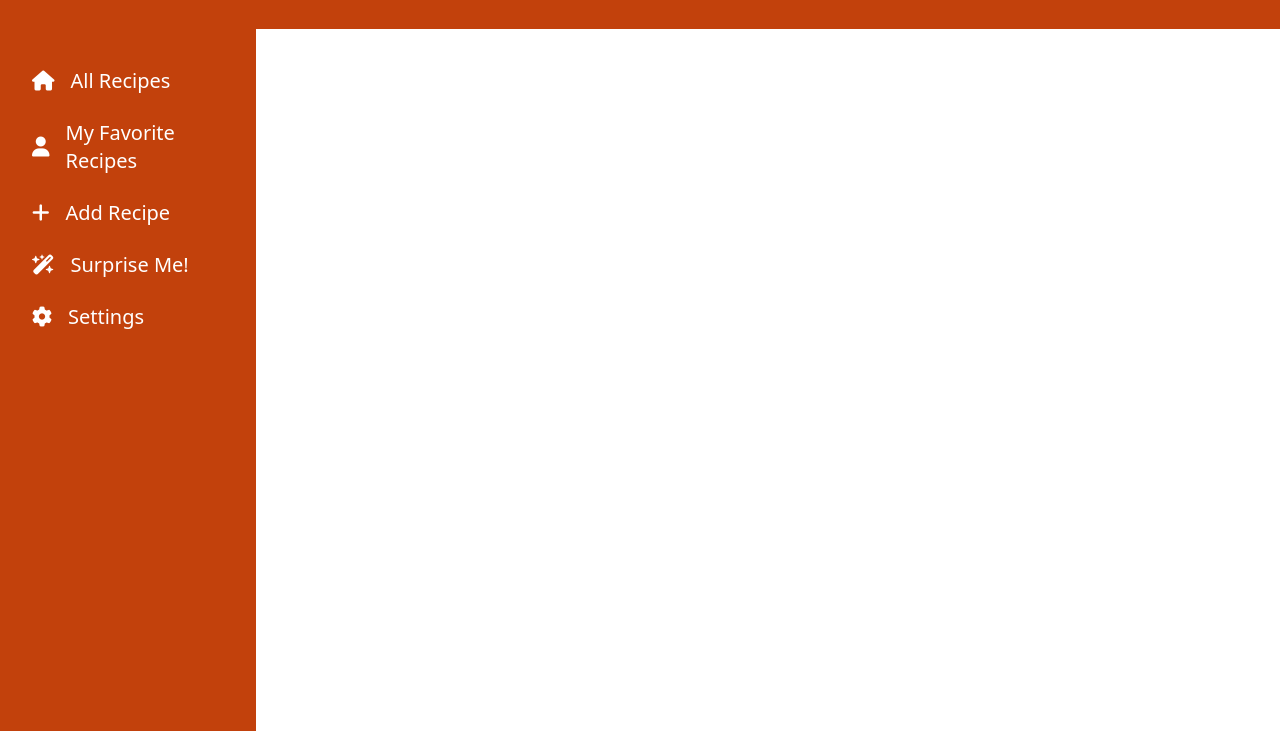
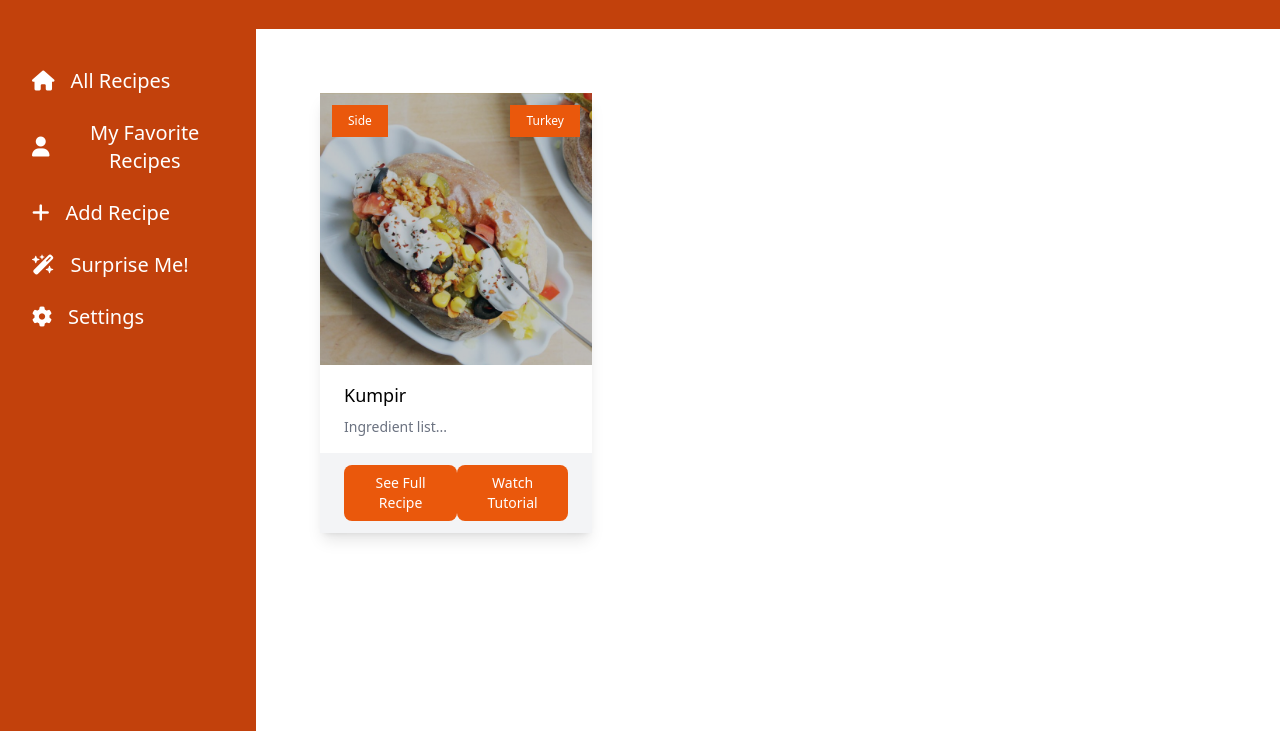
Before and after one commit to nadirkerem/reciperadar-js, a website: page src/index.html in a window 1280 px wide. Shown: the part 69-800 px from the top of the page. Drawn offline with Linux system fonts and the light colour scheme.

Commit message:
create example recipe card

```diff
--- a/package.json
+++ b/package.json
@@ -10,5 +10,8 @@
   "description": "",
   "devDependencies": {
     "tailwindcss": "^3.4.4"
+  },
+  "dependencies": {
+    "axios": "^1.7.2"
   }
 }
--- a/src/index.html
+++ b/src/index.html
@@ -23,27 +23,27 @@
           RecipeRadar
         </h1>
         <!-- LOGO TEXT -->
-        <div class="mt-20 flex flex-grow flex-col gap-y-6 transition-all text-xl">
-          <a href="#" class="flex items-center gap-x-4 text-white hover:text-gray-200">
+        <div class="mt-20 flex flex-grow flex-col gap-y-6 text-xl">
+          <button class="flex items-center gap-x-4 text-white hover:text-gray-200 transition-all">
             <i class="fa-solid fa-home"></i>
             <span>All Recipes</span>
-          </a>
-          <a href="#" class="flex items-center gap-x-4 text-white hover:text-gray-200">
+          </button>
+          <button class="flex items-center gap-x-4 text-white hover:text-gray-200 transition-all">
             <i class="fa-solid fa-user"></i>
             <span>My Favorite Recipes</span>
-          </a>
-          <a href="#" class="flex items-center gap-x-4 text-white hover:text-gray-200">
+          </button>
+          <button class="flex items-center gap-x-4 text-white hover:text-gray-200 transition-all">
             <i class="fa-solid fa-plus"></i>
             <span>Add Recipe</span>
-          </a>
-          <a href="#" class="flex items-center gap-x-4 text-white hover:text-gray-200">
+          </button>
+          <button class="flex items-center gap-x-4 text-white hover:text-gray-200 transition-all">
             <i class="fa-solid fa-wand-magic-sparkles"></i>
             <span>Surprise Me!</span>
-          </a>
-          <a href="#" class="flex items-center gap-x-4 text-white hover:text-gray-200">
+          </button>
+          <button class="flex items-center gap-x-4 text-white hover:text-gray-200 transition-all">
             <i class="fa-solid fa-cog"></i>
             <span>Settings</span>
-          </a>
+          </button>
         </div>
       </aside>
       <!-- SIDEBAR -->
@@ -59,8 +59,44 @@
         <div class="flex items-center gap-x-4">
         </div>
       </nav>
-      <div class="px-8 py-16 lg:px-16">
-      </div>
+      <section class="px-8 py-16 lg:px-16" id="page-content">
+        <div class="grid grid-cols-1 sm:grid-cols-2 md:grid-cols-3 gap-10" id="recipe-cards-container ">
+          <div class="overflow-hidden shadow-lg flex flex-col">
+            <a href="#"></a>
+            <div class="relative">
+              <img class="w-full" src="../example/kumpir.jpg" alt="Kumpir">
+              <div
+                class="hover:bg-transparent transition duration-300 absolute bottom-0 top-0 right-0 left-0 bg-gray-900 opacity-25">
+              </div>
+              <button
+                class="text-xs absolute top-0 right-0 bg-orange-600 px-4 py-2 text-white mt-3 mr-3 hover:bg-white hover:text-orange-600 transition duration-300">
+                Turkey
+              </button>
+              <button
+                class="text-xs absolute top-0 left-0 bg-orange-600 px-4 py-2 text-white mt-3 ml-3 hover:bg-white hover:text-orange-600 transition duration-300">
+                Side
+              </button>
+            </div>
+            <div class="px-6 py-4 mb-auto">
+              <a href="#"
+                class="font-medium text-lg hover:text-orange-600 transition duration-300 inline-block mb-2">Kumpir</a>
+              <p class="text-gray-500 text-sm">
+                Ingredient list...
+              </p>
+            </div>
+            <div class="px-6 py-3 flex flex-row items-center justify-between bg-gray-100">
+              <button
+                class="px-3 py-2 text-sm font-medium text-center text-white bg-orange-600 rounded-lg hover:bg-orange-800 transition duration-300">
+                See Full Recipe
+              </button>
+              <button
+                class="px-3 py-2 text-sm font-medium text-center text-white bg-orange-600 rounded-lg hover:bg-orange-800 transition duration-300">
+                Watch Tutorial
+              </button>
+            </div>
+          </div>
+        </div>
+      </section>
     </div>
   </main>
 </body>
```
Also changed, not shown: example/kumpir.jpg (added), src/output.css, 1 other file.
